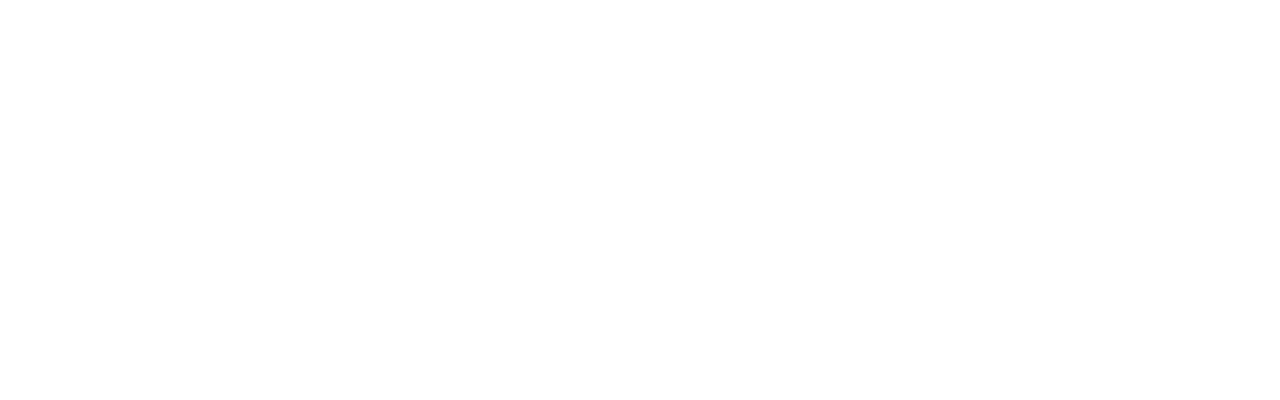
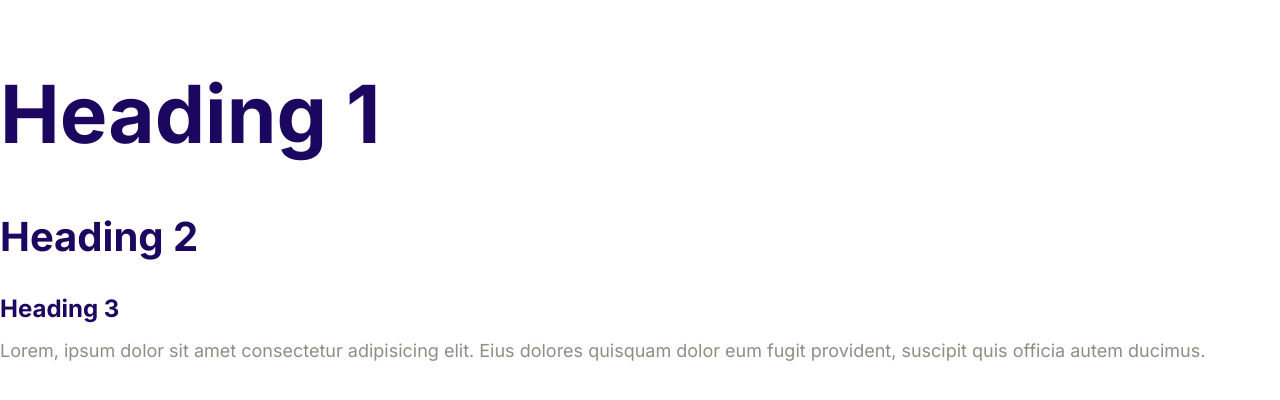
Before and after one commit to Y2KCrisis/Tomify, a plain HTML site: page index.html in a window 1280 px wide. Drawn offline with Linux system fonts and the light colour scheme.

Commit message:
Define the styles for the fonts.

```diff
--- a/css/styles.css
+++ b/css/styles.css
@@ -1,7 +1,65 @@
-: root {
+:root {
     --color-primary: #2584ff;
     --color-secondary: #00d9ff;
     --color-accent: #ff3400;
     --color-headings: #1b0760;
     --color-body: #918c84;
 }
+
+
+/*62.5% of 16px = 10px*/
+html {
+    font-size: 62.5%;
+}
+
+
+body {
+    font-family: Inter, Arial, Helvetica, sans-serif;
+    line-height: 1.5;
+    color: var(--color-body);
+    font-size: 2.4rem;
+}
+
+h1,h2,h3 {
+    margin-bottom: 1rem;
+}
+
+h1 {
+    font-size: 7rem;
+    color: var(--color-headings);
+}
+
+h2 {
+    font-size: 4rem;
+    color: var(--color-headings);
+}
+
+h3 {
+    font-size: 3rem;
+    color: var(--color-headings);
+
+}
+
+p {
+    margin-top: 0;
+}
+
+@media screen and (min-width: 1024px){
+
+
+    body {
+        font-size: 1.8rem;
+    }
+
+    h1 {
+        font-size: 8rem;
+    }
+
+    h2 {
+        font-size: 4rem;
+    }
+
+    h3 {
+        font-size: 2.4rem;
+    }
+}
--- a/index.html
+++ b/index.html
@@ -3,10 +3,24 @@
   <head>
     <meta charset="UTF-8" />
     <meta name="viewport" content="width=device-width, initial-scale=1.0" />
-    <link rel="stylesheeet" href="css/normalize.css" />
+    <link rel="preconnect" href="https://fonts.googleapis.com" />
+    <link rel="preconnect" href="https://fonts.gstatic.com" crossorigin />
+    <link
+      href="https://fonts.googleapis.com/css2?family=Inter:ital,opsz,wght@0,14..32,100..900;1,14..32,100..900&display=swap"
+      rel="stylesheet"
+    />
+    <link rel="stylesheet" href="css/normalize.css" />
     <link rel="stylesheet" href="css/styles.css" />
 
     <title>Document</title>
   </head>
-  <body></body>
+  <body>
+    <h1>Heading 1</h1>
+    <h2>Heading 2</h2>
+    <h3>Heading 3</h3>
+    <p>
+      Lorem, ipsum dolor sit amet consectetur adipisicing elit. Eius dolores
+      quisquam dolor eum fugit provident, suscipit quis officia autem ducimus.
+    </p>
+  </body>
 </html>
```
